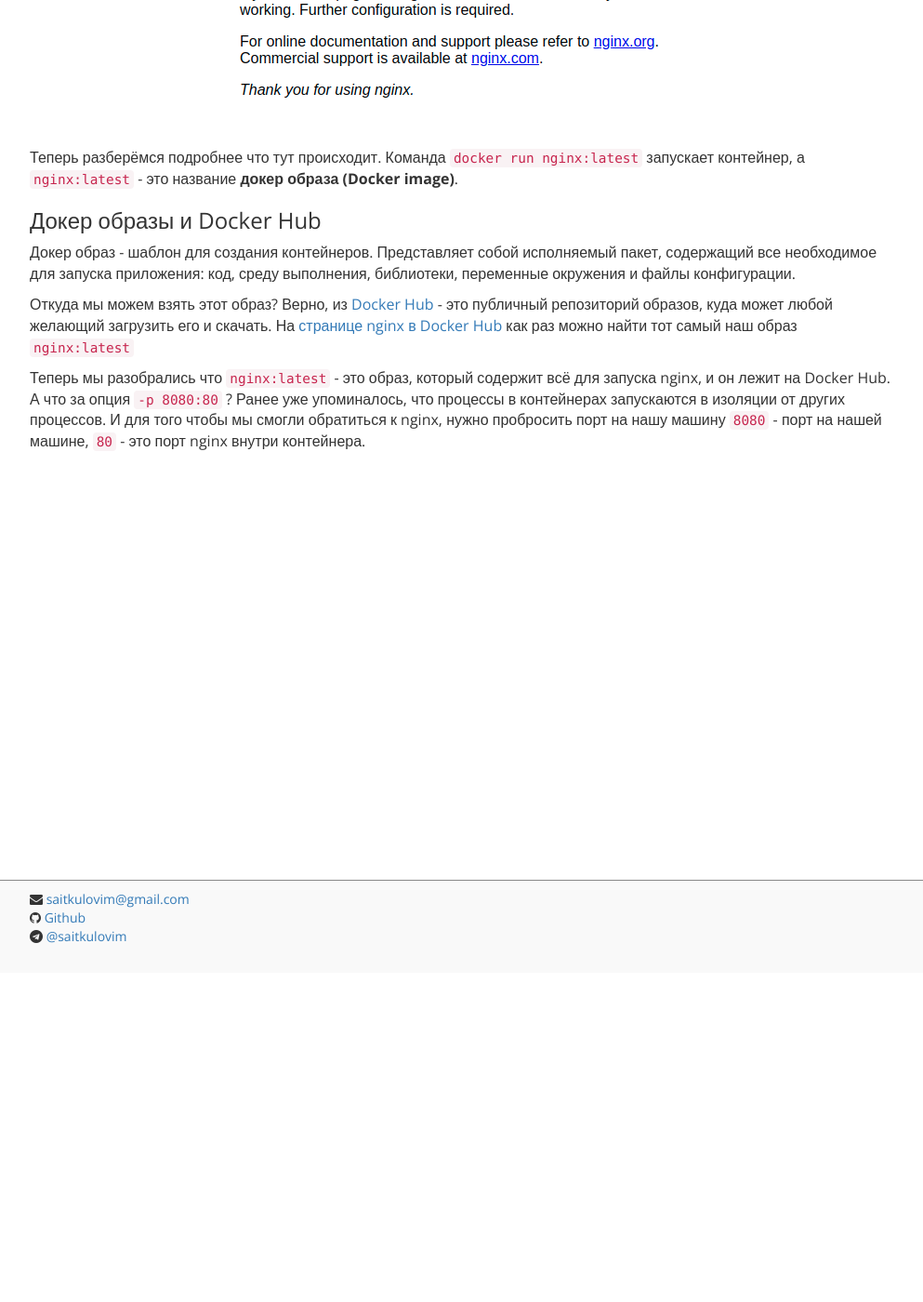
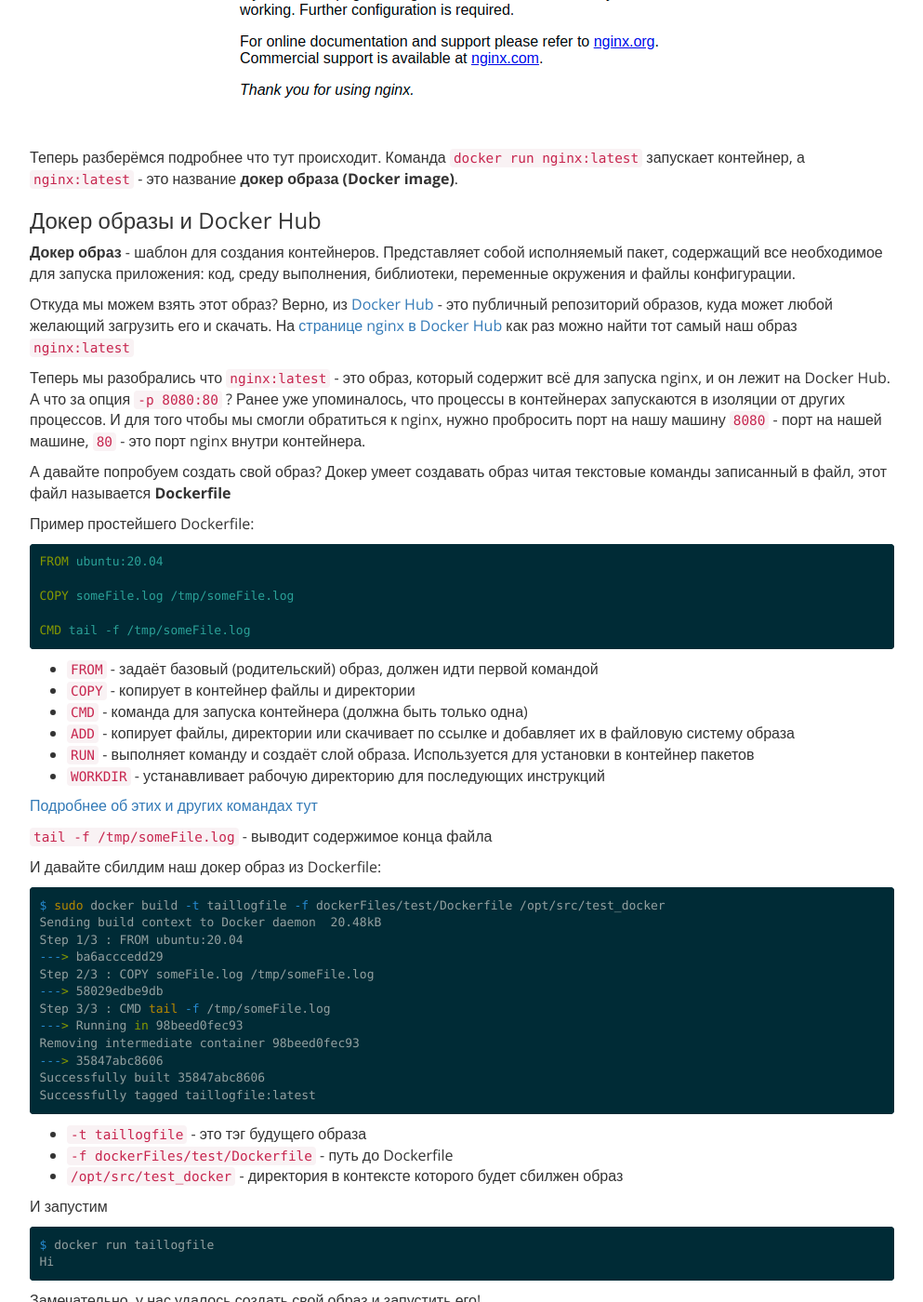
Before and after one commit to ildarsaitkulov/ildarsaitkulov.github.io, a Jekyll site: the page built from _posts/2021-11-19-docker-for-kids.md, in a window 1280 px wide and 1400 px high, scrolled down 876 px. Shown: the whole window at 93% size, without its empty margins (143-1136 px from the left). Built offline with Jekyll 4.4.1, drawn with Linux system fonts in a browser that asks for light colours; nearby versions of some CDN libraries; comment, search, counter and statistics services are not loaded; before the commit the page ends 1922 px from its top, so only the background shows below that; some of the changed text lies outside the part shown.

Commit message:
+ docker for kids wip

```diff
--- a/_posts/2021-11-19-docker-for-kids.md
+++ b/_posts/2021-11-19-docker-for-kids.md
@@ -15,11 +15,11 @@ comments: true
 Решение есть - docker!
 
 
-Docker - это открытая платформа для разработки, доставки и запуска приложений. Базовым элементом которого являются контейнеры.
+**Docker** - это открытая платформа для разработки, доставки и запуска приложений. Базовым элементом которого являются контейнеры.
 <br>
 ### Контейнер
 
-Простыми словами контейнер - это некая песочница для запуска одного процесса на вашей машине которая изолирована от других процессов.
+Простыми словами **контейнер** - это некая песочница для запуска одного процесса на вашей машине которая изолирована от других процессов.
 
 ### Установка
 
@@ -48,13 +48,86 @@ sudo docker run -p 8080:80 nginx:latest
 
 ### Докер образы и Docker Hub
 
-Докер образ - шаблон для создания контейнеров. Представляет собой исполняемый пакет, содержащий все необходимое для запуска приложения: код, среду выполнения, библиотеки, переменные окружения и файлы конфигурации.
+**Докер образ** - шаблон для создания контейнеров. Представляет собой исполняемый пакет, содержащий все необходимое для запуска приложения: код, среду выполнения, библиотеки, переменные окружения и файлы конфигурации.
 
 Откуда мы можем взять этот образ? Верно, из [Docker Hub](https://hub.docker.com/) - это публичный репозиторий образов, куда может любой желающий загрузить его и скачать. На [странице nginx в Docker Hub](https://hub.docker.com/_/nginx?tab=tags) как раз можно найти тот самый наш образ [`nginx:latest`](https://hub.docker.com/layers/nginx/library/nginx/latest/images/sha256-b6a3554b020680898ad2d36f2211e03154766cb9841bf46f64d6259b12c3af5c?context=explore)
 
 Теперь мы разобрались что `nginx:latest` - это образ, который содержит всё для запуска nginx, и он лежит на Docker Hub. А что за опция `-p 8080:80` ? Ранее уже упоминалось, что процессы в контейнерах запускаются в изоляции от других процессов. И для того чтобы мы смогли обратиться к nginx, нужно пробросить порт на нашу машину `8080` - порт на нашей машине, `80` - это порт nginx внутри контейнера.
 
+А давайте попробуем создать свой образ? Докер умеет создавать образ читая текстовые команды записанный в файл, этот файл называется **Dockerfile**
 
+Пример простейшего Dockerfile:
+
+
+{% highlight Dockerfile %}
+FROM ubuntu:20.04
+
+COPY someFile.log /tmp/someFile.log
+
+CMD tail -f /tmp/someFile.log
+{% endhighlight %}
+
+
+- `FROM` - задаёт базовый (родительский) образ, должен идти первой командой
+- `COPY` - копирует в контейнер файлы и директории
+- `CMD` - команда для запуска контейнера (должна быть только одна)
+- `ADD` - копирует файлы, директории или скачивает по ссылке и добавляет их в файловую систему образа
+- `RUN` - выполняет команду и создаёт слой образа. Используется для установки в контейнер пакетов
+- `WORKDIR` - устанавливает рабочую директорию для последующих инструкций
+
+[Подробнее об этих и других командах тут](https://docs.docker.com/engine/reference/builder/)
+
+`tail -f /tmp/someFile.log` - выводит содержимое конца файла
+
+И давайте сбилдим наш докер образ из Dockerfile:
+
+{% highlight bash %}
+$ sudo docker build -t taillogfile -f dockerFiles/test/Dockerfile /opt/src/test_docker
+Sending build context to Docker daemon  20.48kB
+Step 1/3 : FROM ubuntu:20.04
+---> ba6acccedd29
+Step 2/3 : COPY someFile.log /tmp/someFile.log
+---> 58029edbe9db
+Step 3/3 : CMD tail -f /tmp/someFile.log
+---> Running in 98beed0fec93
+Removing intermediate container 98beed0fec93
+---> 35847abc8606
+Successfully built 35847abc8606
+Successfully tagged taillogfile:latest
+
+{% endhighlight %}
+
+- `-t taillogfile` - это тэг будущего образа
+- `-f dockerFiles/test/Dockerfile` - путь до Dockerfile
+- `/opt/src/test_docker` - директория в контексте которого будет сбилжен образ
+
+И запустим
+
+{% highlight bash %}
+$ docker run taillogfile
+Hi
+{% endhighlight %}
+
+Замечательно, у нас удалось создать свой образ и запустить его!
+
+Но что будет если в конец нашего лог файла someFile.log добавить что-то?
+Например
+{% highlight bash %}
+echo "foobar" >> /opt/src/test_docker/someFile.log
+{% endhighlight %}
+
+Мы не увидим изменений, но почему?
+{% highlight bash %}
+$ docker run taillogfile
+Hi
+{% endhighlight %}
+
+Потому что, лог файл someFile.log был скопирован во время билда единожды и теперь в контейнере он лежит в неизменном состояинии.
+Как быть? В этом нам помогу **Volumes**
+
+### Volumes
+
+Volumes - это механизм для хранения данных вне контейнера, т.е на нашей хост машине.
 
 <br>
 <br>
```
